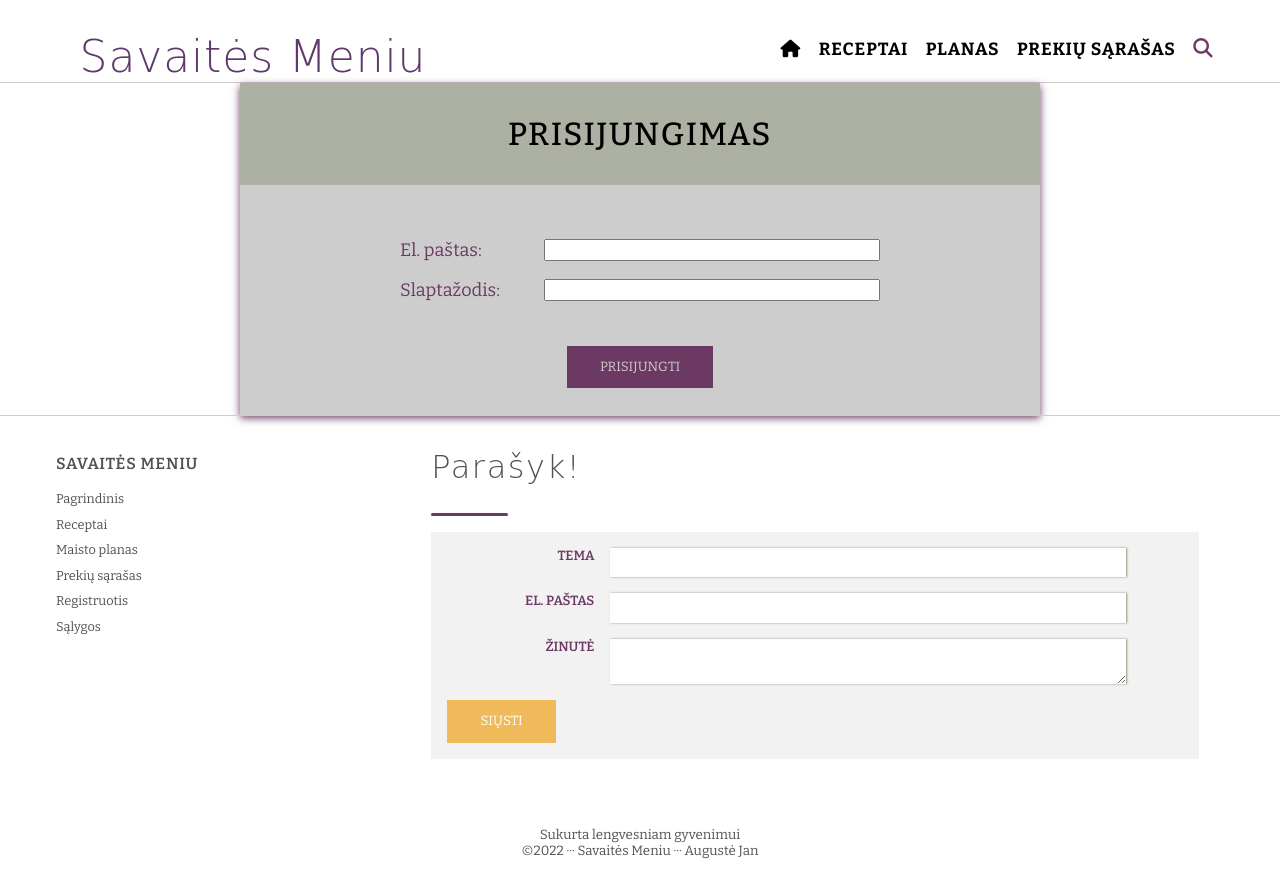
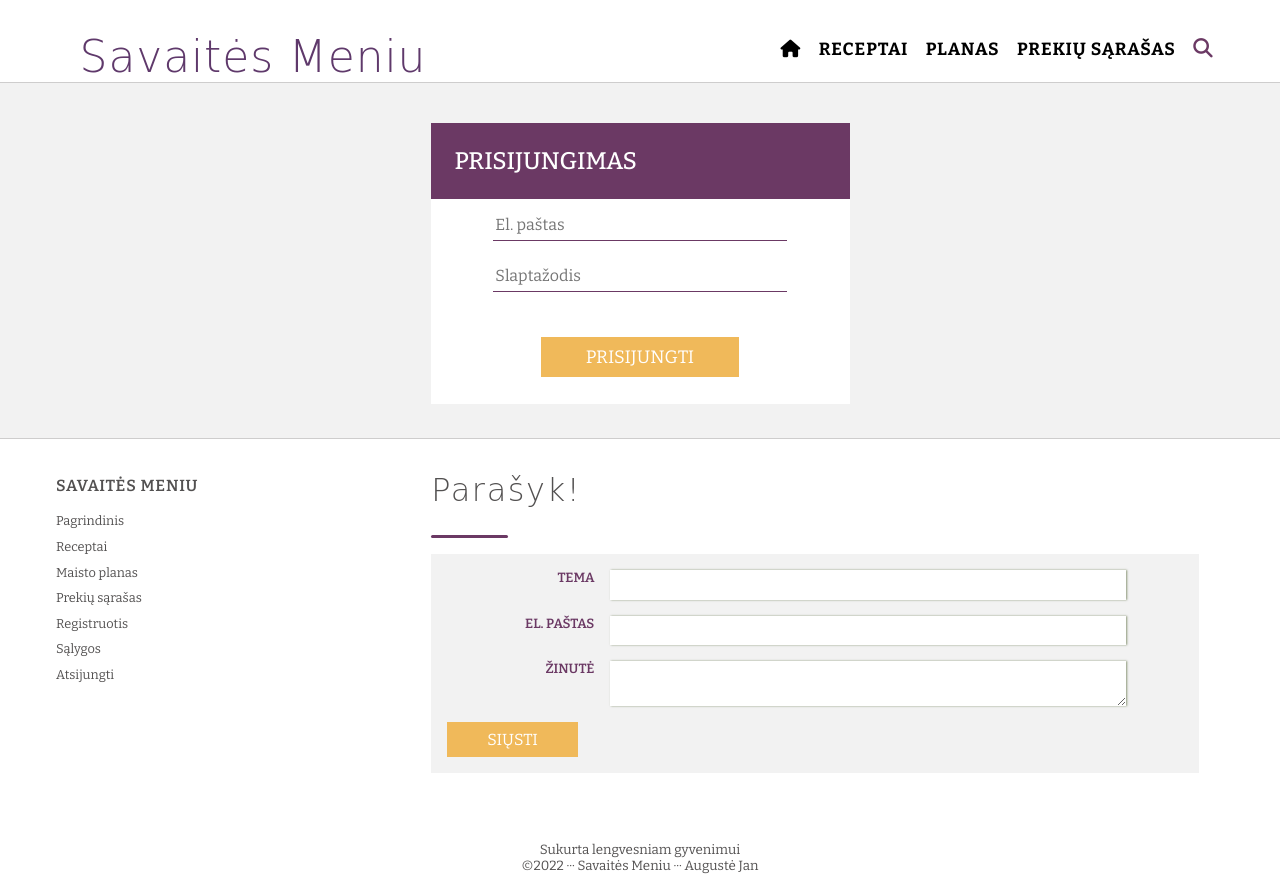
Before and after one commit to augustej/Meal-prep-web, a Flask app: page /login in a window 1280 px wide. Before the commit the page ends 859 px from the top, so only its background shows below. Run offline with Flask 2, Linux system fonts and the light colour scheme; some libraries are stand-ins or nearby versions; some web fonts are replaced.

Commit message:
login, signup, logout implemented

```diff
--- a/flaskr/auth.py
+++ b/flaskr/auth.py
@@ -1,4 +1,11 @@
-from flask import render_template, Blueprint, request, flash
+from flask import render_template, Blueprint, request, flash, url_for, redirect
+from .model import User
+from werkzeug.security import generate_password_hash, check_password_hash
+from flask_login import login_required, login_user, current_user, logout_user
+from . import db
+from flask_sqlalchemy import SQLAlchemy
+from sqlalchemy import text
+
 
 auth = Blueprint('auth', __name__)
 
@@ -9,12 +16,48 @@ def login():
     else:
         typed_email = request.form.get('login-email')
         typed_pass = request.form.get('login-password')
+        user = User.query.filter_by(email=typed_email).first()
+        if user:
+            if check_password_hash(user.password, typed_pass):
+                login_user(user, remember=True)
+            else:
+                flash('Neteisingas slaptažodis', category="error")
+        else:
+            flash('Nėra tokio vartotojo', category="error")
+        print(typed_email, typed_pass)
+        return redirect(url_for('public_pages.home'))
 
-        print(typed_email, typed_pass)
-        return render_template('auth/login.html')
+@auth.route('/logout')
+@login_required
+def logout():
+    logout_user()
+    return redirect(url_for('public_pages.home'))
+
+@auth.route('/register', methods=['GET', 'POST'])
+def signup():
+    if request.method == 'POST':
+        email = request.form.get('signup-email')
+        name = request.form.get('signup-name')
+        password1 = request.form.get('signup-password1')
+        password2 = request.form.get('signup-password2')
+        user = User.query.filter_by(email=email).first()
+
+        if user:
+            flash('El. pašto adresas užimtas.', category="Error")
+        elif len(email) < 4:
+            flash('El. pašto adresas negali būti trumpesnis nei 4 simboliai.', category="Error")
+        elif len(name) < 2:
+            flash('Vardas negali būti trumpesnis nei 2 simboliai.', category="Error")
+        elif password1 != password2:
+            flash('Slaptažodžiai nesutampa', category="Error")
+        elif len(password1) < 7:
+            flash('Slaptažodio ilgis turi būti bent 7 simboliai.', category="Error")
+        else:
+            flash('Registracija sėkminga', category="Success")
+            new_user = User(email=email, name=name, password=generate_password_hash(password1))
+            db.session.add(new_user)
+            db.session.commit()
+            return redirect(url_for('auth.login'))
 
 
-
-@auth.route('/sign_up')
-def signup():
     return render_template('auth/signup.html')
--- a/flaskr/static/index-style.css
+++ b/flaskr/static/index-style.css
@@ -51,7 +51,7 @@ h2{
     background-color: var(--grey);
 }
 
-/* -----------navigation style ------------------*/
+/* navigation style ------------------*/
 
 nav {
     margin: 0 auto;
@@ -152,9 +152,9 @@ nav {
         box-shadow: none;
     }
 }
-/* -----------END OF navigation style ------------------*/
+/* END OF navigation style ------------------*/
 
-/* ------------INTRODUCTION SECTION ------------------- */
+/* INTRODUCTION SECTION ------------------- */
 
 .introduction{
     background-color: var(--brgrey);
@@ -287,21 +287,22 @@ nav {
 }
 
 .button {
-    padding: 1em 2.5em;
+    padding: 0.5em 2.5em;
     font-family: var(--text);
     text-transform: uppercase;
     border: none;
     background-color: var(--orange);
     color: var(--white);
+    font-size: 1em;
 }
 
 .button:hover {
     background-color: var(--black);
 }
 
-/* _________________Login-prompt END ------------ */
+/* Login-prompt END ------------ */
 
-/* _________________FOOTER ------------ */
+/* FOOTER ------------ */
 
 footer {
     margin: 0 auto;
@@ -335,7 +336,7 @@ footer {
     font-weight: 600;
 }
 
-/* _________________CONTACT ME ------------ */
+/* CONTACT ME ------------ */
 
 .message-me{
     flex-basis: 70%;
@@ -377,7 +378,7 @@ footer {
     font-family: var(--text);
     padding: 0.5em;
 }
-/* _________________END CONTACT ME ------------ */
+/* END CONTACT ME ------------ */
 
 .mobile-visible{
     display:none;
@@ -402,87 +403,94 @@ footer {
     }
 }
 
-/* _________________FOOTER  end------------ */
+/* FOOTER  end------------ */
 
-/* =-----------------BLOCK CONTENT GENERAL STYLE--------- */
+/* BLOCK CONTENT GENERAL STYLE--------- */
 
 .block-content{
-    max-width: 800px;
-    box-shadow: 0px 3px 8px var(--purple);
     margin: 0 auto;
-    padding: 0;
+    padding: 1em;
     display: flex;
     flex-direction: column;
     justify-content: center;
     align-self: center;
-    background-color: var(--grey);
+    background-color: var(--brgrey);
     color: var(--purple);
 }
 
 .inner-block{
-    padding: 0 ;
-    margin: 0;
-}
-
-.block-content h1{
-    background-color: rgba(39, 64, 1, 0.2);
-    color: var(--black);
-    width: 100%;
-    padding: 1em 0;
-    text-transform: uppercase;
-    font-size: 2em;
-    letter-spacing: 0.1rem;
-    text-align: center;
+    max-width: 600px;
+    padding: 0 auto;
     margin: 0 auto;
-}
-/* =-----------------END BLOCK CONTENT GENERAL STYLE--------- */
-/* =-----------------LOGIN PAGE STYLE--------- */
-
-
-.reg-form{
-    margin: 3em 0 0 0;
-    font-size: large;
     display: flex;
     flex-direction: column;
     justify-content: center;
     align-items: center;
 }
 
+
+/* END BLOCK CONTENT GENERAL STYLE--------- */
+/* LOGIN PAGE STYLE--------- */
+
+
+.inner-block h1{
+    background-color: var(--purple);
+    width: 100%;
+    text-align: left;
+    color: white;
+    font-size: medium;
+    padding: 1em;
+    margin-bottom: 0;
+    font-weight: 500;
+    font-size: 1.5em;
+    text-transform: uppercase;
+}
+
+.reg-form{
+    margin: 0 auto 1em;
+    font-size: large;
+    display: flex;
+    flex-direction: column;
+    justify-content: center;
+    align-items: center;
+    background-color: var(--white);
+}
+
 .reg-form .outer{
     width: 100%;
-    max-width: 600px;
-    margin: 0 1em;
+    margin: 0;
     display: flex;
     flex-direction: row;
     flex-wrap: wrap;
     justify-content: center;
     align-items: center;
-    gap: 1em;
+    gap: 0.5em;
 }
 
 .reg-form .inner {
     display: flex;
-    flex-direction: row;
+    flex-direction: column;
     justify-content: space-between;
-    flex-basis:80%;
+    flex-basis:70%;
 }
 
 .reg-form .inner label{
-    flex-basis: 30%;
+    font-size: xx-small;
+    visibility: hidden;
+    margin: 0;
+    padding: 0;
 }
 
 .reg-form input{
     font-family: var(--text);
-    flex-basis: 70%;
+    flex-basis: 50%;
+    max-height: 2em;
+    min-height: 2em;
+    border: none;
+    border-bottom: 1px solid var(--purple);
+    font-size: medium;
 }
-.reg-form .button{
-    background-color: var(--purple);
-    color: var(--grey)
-}
-.reg-form .button:hover{
-    background-color: rgba(39, 64, 1, 0.2);
-    color: var(--purple)
-}
+
 .button-highlight{
     width: 100%;
     margin-top: 1em;
@@ -492,15 +500,15 @@ footer {
 
 @media (max-width: 500px){
     .reg-form .inner{
-        margin: 0 1em;
         flex-direction: column;
-        flex-basis: 100%;
+        flex-basis: 90%;
     }
 
 }
 @media (max-width:800px){
-    .block-content{
+    .inner-block{
         max-width: 95%;
+        margin: 0 auto;
     }
 }
-/* =-----------------END LOGIN PAGE STYLE--------- */
+/* END LOGIN PAGE STYLE--------- */
--- a/flaskr/templates/auth/login.html
+++ b/flaskr/templates/auth/login.html
@@ -2,18 +2,18 @@
 
 {% block content%}
 <section class="block-content">
-    <h1>Prisijungimas</h1>
     <section class="inner-block">
+        <h1>Prisijungimas</h1>
         <form class="login-form reg-form" method="POST">
             <div class="outer">
                 <div class="inner">
                     <label for="login-email" >El. paštas:</label>
-                    <input type="email" id="login-email" name="login-email" required/>
+                    <input type="email" id="login-email" name="login-email" required placeholder="El. paštas"/>
                 </div>
                 <div class="inner">
 
                     <label for="login-password">Slaptažodis:</label>
-                    <input type="password" id="login-password" name="login-password" required />
+                    <input type="password" id="login-password" name="login-password" required placeholder="Slaptažodis"/>
                 </div>
 
             </div>
--- a/flaskr/templates/base.html
+++ b/flaskr/templates/base.html
@@ -35,6 +35,16 @@
     </nav>
     <div class="divider"></div>
 
+    {% with messages= get_flashed_messages(with_categories=true) %}
+        {% if messages %}
+            {% for message in messages %}
+                {{message}}
+            {% endfor%}
+        {% endif %}
+    {% endwith%}
+
+
+
     {% block content %}
 
     {% endblock %}
@@ -52,6 +62,7 @@
                 <li><a href="groc_list">Prekių sąrašas</a></li>
                 <li><a href="register">Registruotis</a></li>
                 <li><a href="/">Sąlygos</a></li>
+                <li><a href="logout">Atsijungti</a></li>
             </ul>
         </div>
 
```
Also changed, not shown: flaskr/__init__.py (+20 -0 lines), flaskr/model.py (added, +9 -0 lines), flaskr/public_pages.py (+7 -1 lines), flaskr/templates/auth/signup.html (+6 -6 lines), flaskr/templates/pages/private/personal_home.html (added, +7 -0 lines), instance/database.db (added).
